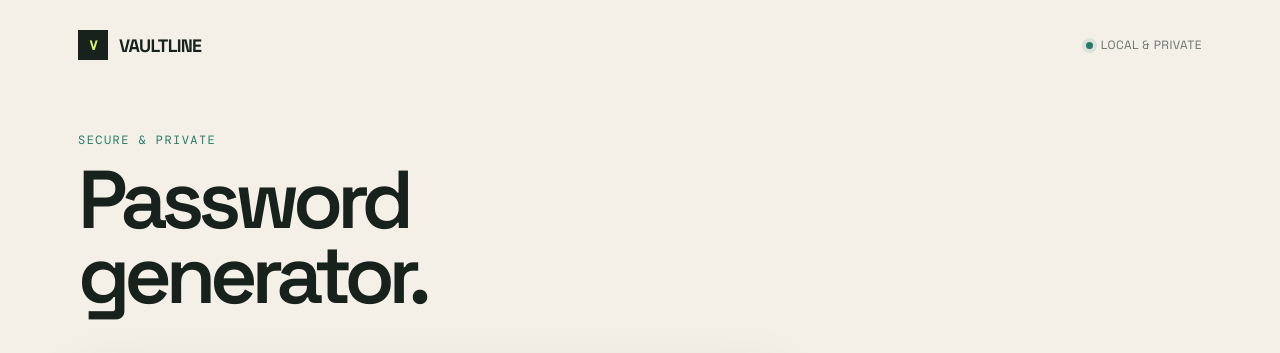
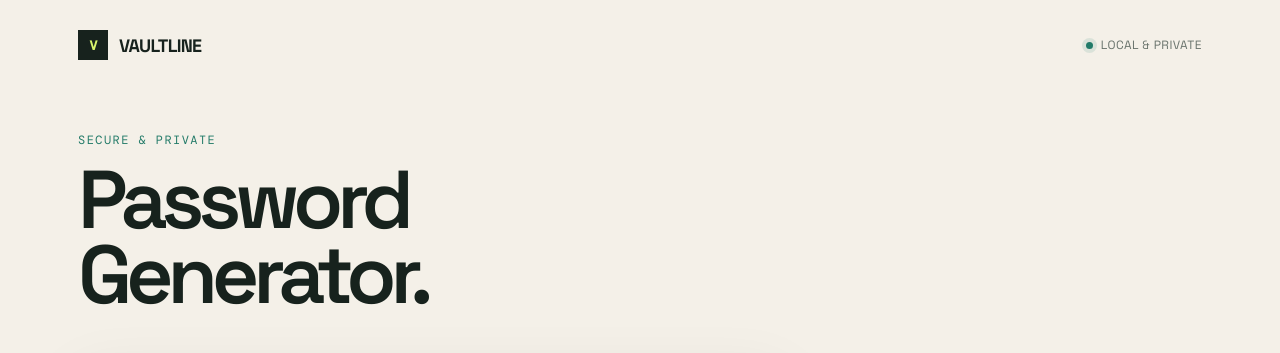
Before and after one commit to anujverma020202/Password-strength-generator, a plain HTML site: page index.html in a window 1280 px wide. Shown: the top 353 px of the page. Drawn offline with nearby package versions, Linux system fonts and the light colour scheme.

Commit message:
Fix HTML formatting and structure

```diff
--- a/index.html
+++ b/index.html
@@ -16,7 +16,7 @@
 
     <section class="intro">
       <p class="eyebrow">Secure &amp; private</p>
-      <h1>Password<br>generator.</h1>
+      <h1>Password<br>Generator.</h1>
     </section>
 
     <section class="workspace" aria-label="Password generator">
```
